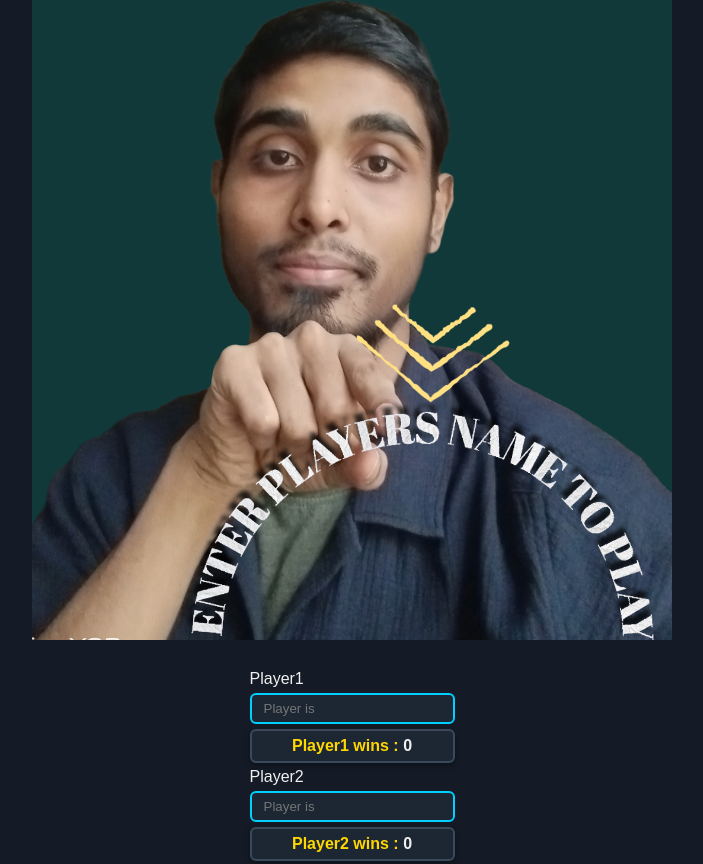
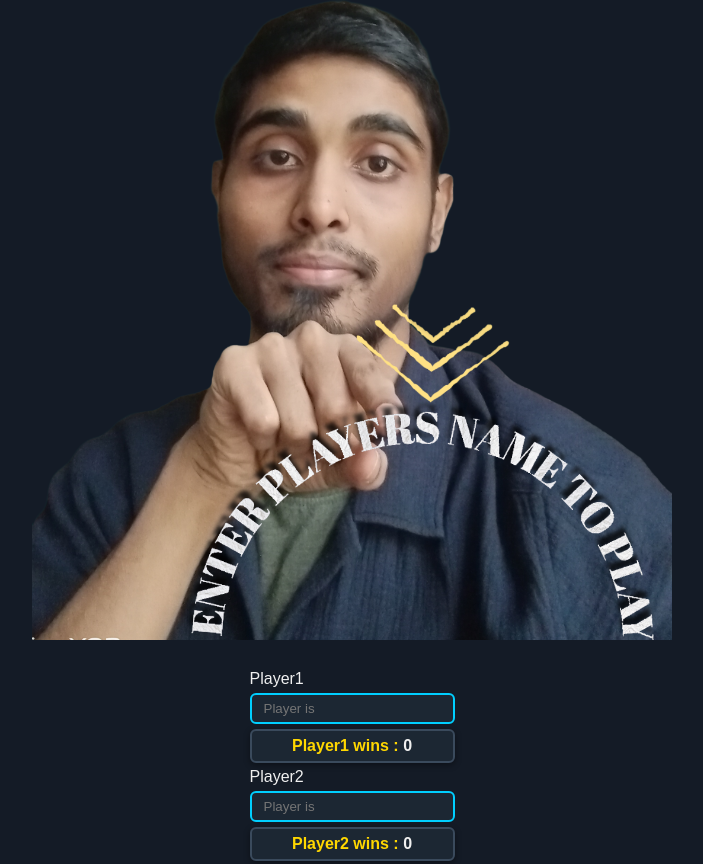
Before and after one commit to Monir135/tic-tac-game, a plain HTML site: page src/index.html in a window 1280 px wide. Shown: the top 864 px of the page, without its empty margins (288-991 px from the left). Drawn offline with Linux system fonts and the light colour scheme.

Commit message:
background color of my image was changed to match the body background color

```diff
--- a/src/index.html
+++ b/src/index.html
@@ -10,7 +10,7 @@
 
 <body>
     <div class="my-img-container">
-        <img class="my-img" src="Untitled (29).png" alt="Creater's Image">
+        <img class="my-img" src="Untitled (30).png" alt="Creater's Image">
     </div>
     <div class="winners-container">
         <p class="show-winner"></p>
```
Also changed, not shown: src/Untitled (29).png (deleted), src/Untitled (30).png (added).
